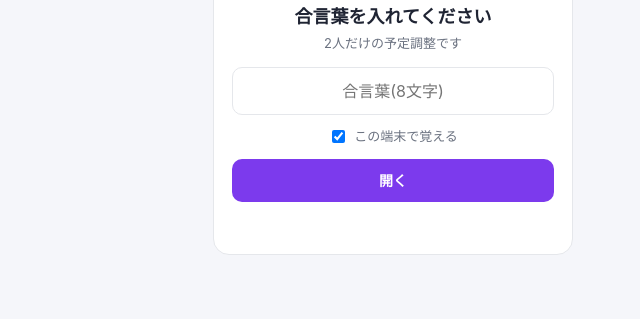
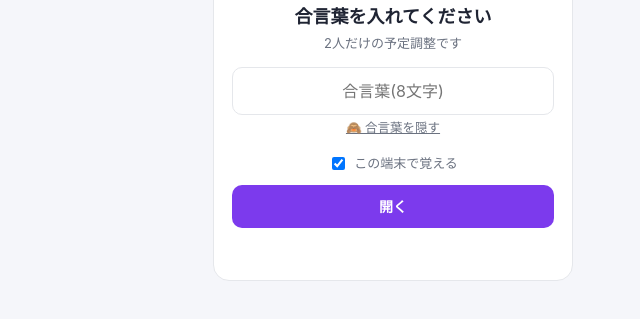
Before and after one commit to wanizou3/2-cal-ina9v, a plain HTML site: page index.html in a window 1280 px wide. Shown: the part 167-486 px from the top of the page, without its empty margins (247-887 px from the left). Drawn offline with Linux system fonts and the light colour scheme.

Commit message:
Show passcode by default with a hide toggle for Japanese input
Co-Authored-By: Claude Sonnet 5.5 <noreply@anthropic.com>

```diff
--- a/index.html
+++ b/index.html
@@ -287,7 +287,8 @@ function showLogin(msg){
   $('#who').innerHTML='';
   $('#main').innerHTML='<div class="login"><div class="lock">🔒</div><h2>合言葉を入れてください</h2>'
     +'<p>2人だけの予定調整です</p>'
-    +'<input type="text" id="pcin" autocomplete="off" autocapitalize="none" autocorrect="off" spellcheck="false" placeholder="合言葉(8文字)">'
+    +'<input type="text" id="pcin" lang="ja" autocomplete="off" autocapitalize="none" autocorrect="off" spellcheck="false" placeholder="合言葉(8文字)">'
+    +'<button type="button" class="lnk" id="pctoggle"></button>'
     +'<label><input type="checkbox" id="pcsave" checked>この端末で覚える</label>'
     +'<button class="btn" id="pcgo">開く</button>'
     +'<div class="msg" id="pcmsg">'+esc(msg||'')+'</div></div>';
@@ -305,9 +306,23 @@ function showLogin(msg){
   $('#pcgo').addEventListener('click',go);
   // 文字は隠しつつ、日本語入力(漢字変換)もできるようにする。対応していないブラウザでは通常のパスワード欄にする
   var pin=$('#pcin');
-  var masked=window.CSS&&CSS.supports&&(CSS.supports('-webkit-text-security','disc')||CSS.supports('text-security','disc'));
-  if(masked){pin.style.webkitTextSecurity='disc';pin.style.textSecurity='disc';}
-  else{pin.type='password';}
+  var canMask=window.CSS&&CSS.supports&&(CSS.supports('-webkit-text-security','disc')||CSS.supports('text-security','disc'));
+  var hide=false; try{hide=localStorage.getItem('futari_hide')==='1';}catch(e){}
+  // 初期状態は「見える」。日本語(漢字・ひらがな)を入れるとき、何を打っているか分かるようにするため
+  function applyHide(){
+    if(hide){
+      if(canMask){pin.style.webkitTextSecurity='disc';pin.style.textSecurity='disc';}
+      else{pin.type='password';}
+    }else{
+      pin.style.webkitTextSecurity='none';pin.style.textSecurity='none';pin.type='text';
+    }
+    $('#pctoggle').textContent=hide?'👁 合言葉を表示する':'🙈 合言葉を隠す';
+  }
+  $('#pctoggle').addEventListener('click',function(){
+    hide=!hide; try{localStorage.setItem('futari_hide',hide?'1':'0');}catch(e){}
+    applyHide(); pin.focus();
+  });
+  applyHide();
   // 漢字変換の確定のEnterでは、ログインしない
   pin.addEventListener('keydown',function(e){if(e.key==='Enter'&&!e.isComposing&&e.keyCode!==229)go();});
 }
```
